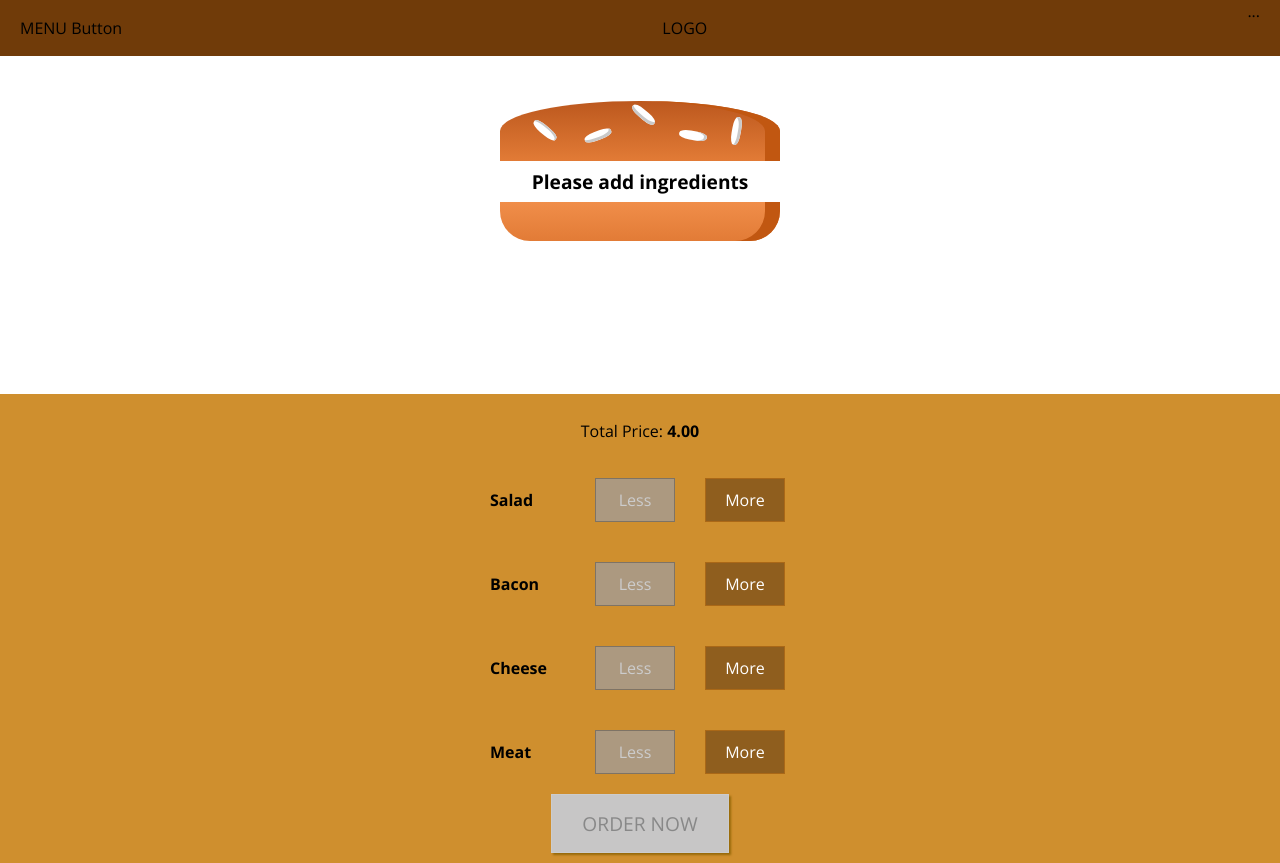
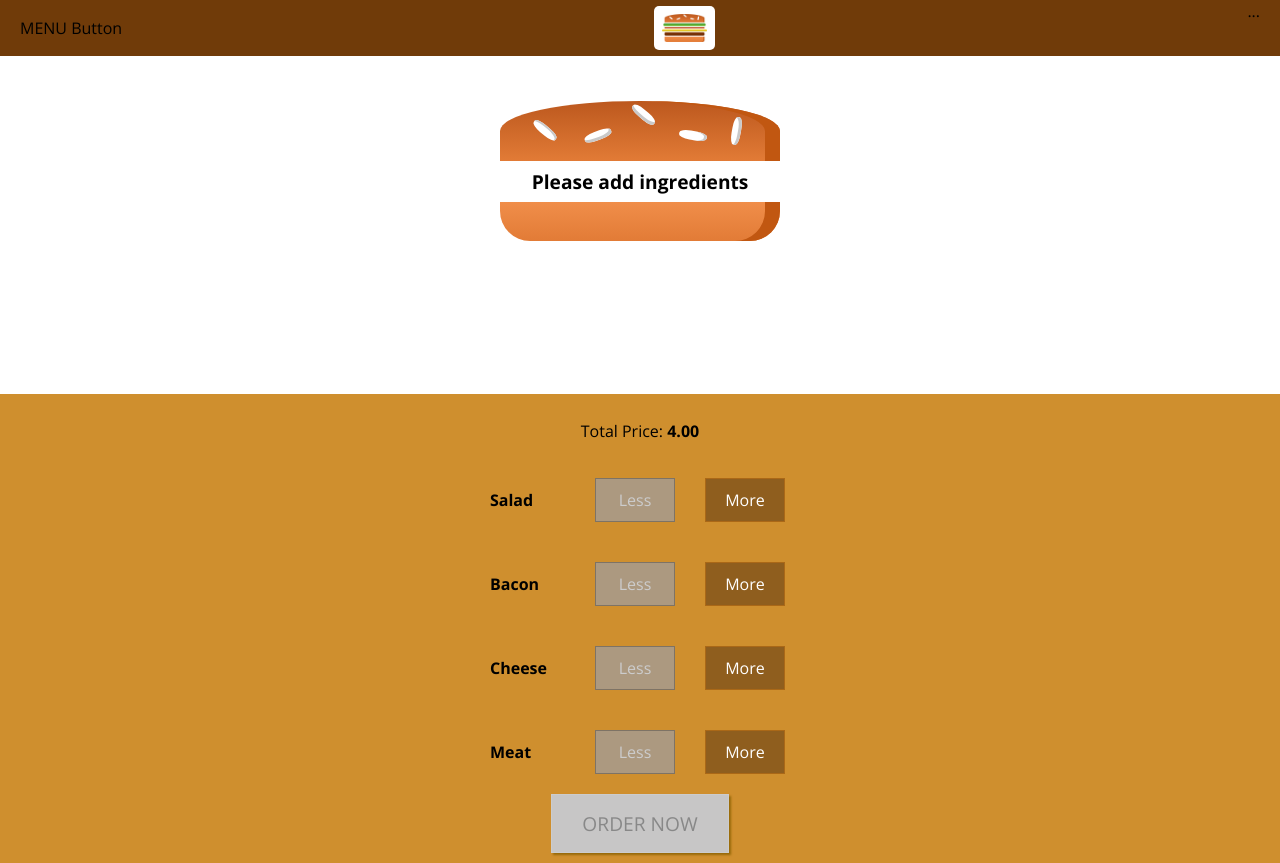
Before and after one commit to smarigowda/burger-builder-revision, a React app: page / in a window 1280 px wide. Built offline with nearby package versions, Linux system fonts and the light colour scheme.

Commit message:
BUR-11 Logo component

```diff
--- /dev/null
+++ b/src/components/Logo/Logo.css
@@ -0,0 +1,12 @@
+.Logo {
+  background-color: white;
+  padding: 8px;
+  height: 80%;
+  box-sizing: border-box;
+  border-radius: 5px;
+}
+
+
+.Logo img {
+  height: 100%;
+}
--- /dev/null
+++ b/src/components/Logo/Logo.js
@@ -0,0 +1,11 @@
+import React from 'react';
+import burgerLogo from '../../assets/images/logo.png';
+import classes from './Logo.css';
+
+const logo = props => (
+  <div className={classes.Logo}>
+    <img src={burgerLogo} alt="My Burger"/>
+  </div>
+)
+
+export default logo;
--- a/src/components/Navigation/Toolbar/Toolbar.js
+++ b/src/components/Navigation/Toolbar/Toolbar.js
@@ -1,10 +1,11 @@
 import React from 'react';
 import classes from './Toolbar.css';
+import Logo from '../../../components/Logo/Logo';
 
 const toolbar = props => (
   <header className={classes.Toolbar}>
     <div>MENU Button</div>
-    <div>LOGO</div>
+    <Logo />
     <nav>...</nav>
   </header>
 );
```
Also changed, not shown: src/assets/images/logo.png (added).
